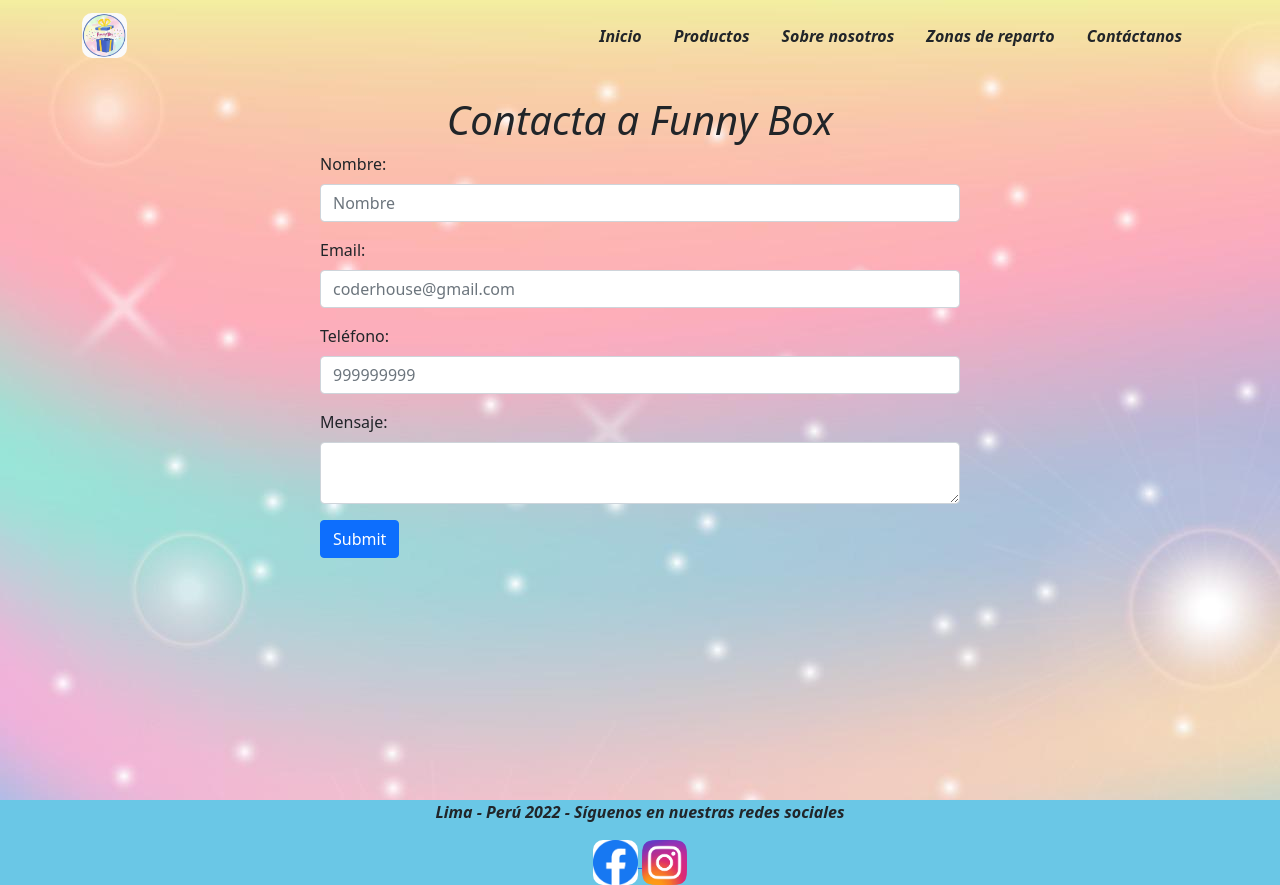
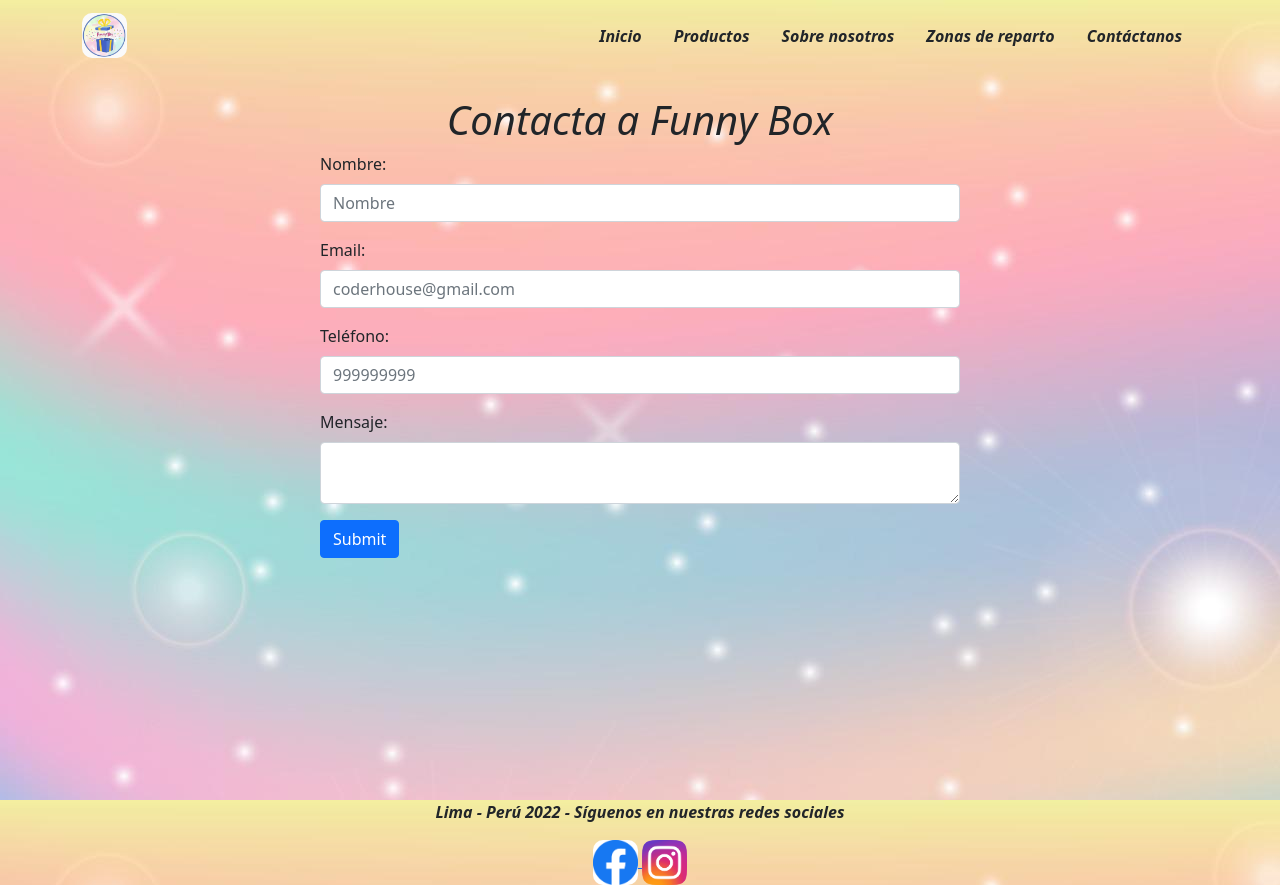
Before and after one commit to Jigeroar87/pf-coderhouse, a website: page paginas/contactanos.html in a window 1280 px wide. Drawn offline with nearby package versions, Linux system fonts and the light colour scheme.

Commit message:
Mejoras estéticas

```diff
--- a/paginas/contactanos.html
+++ b/paginas/contactanos.html
@@ -94,7 +94,7 @@
         </section>
 
         <!--Pie de Página-->
-            <footer class="footer text-center footer__color">
+            <footer class="footer text-center fondo__pagina">
                 <div class="container-fluid">
                     <div class="container">
                         <div class="row">
```
